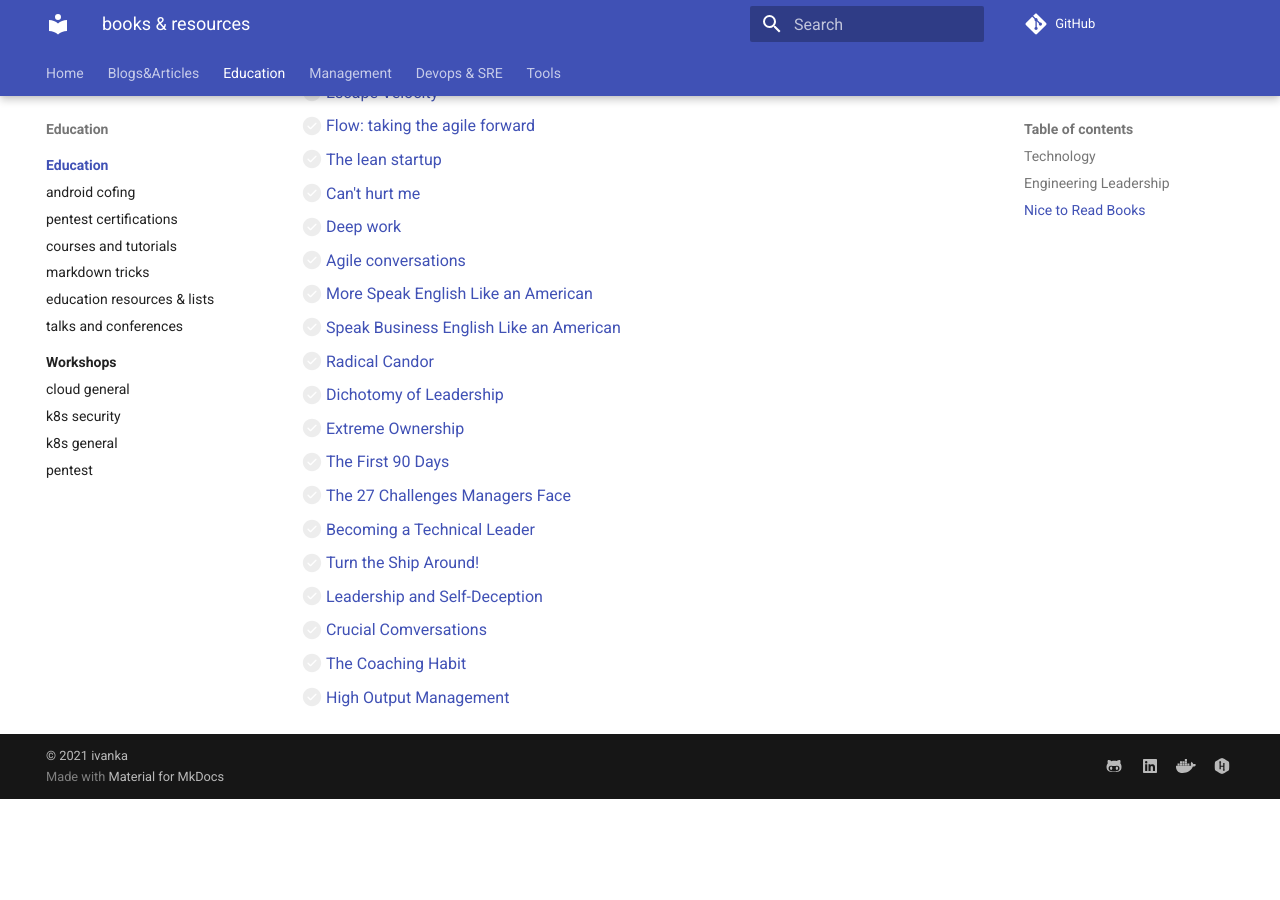
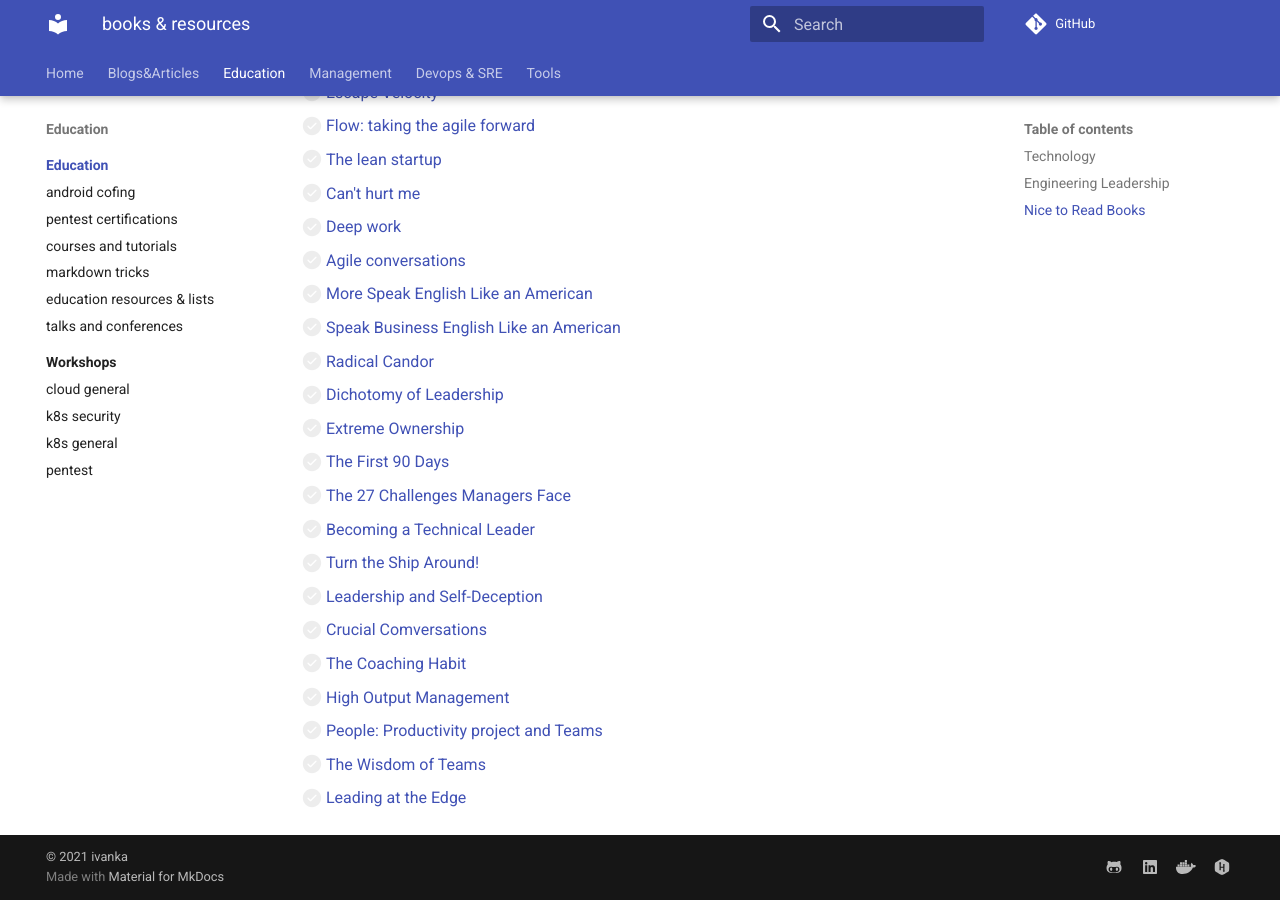
Before and after one commit to ivankatliarchuk/knowledge-base, an MkDocs documentation site: the page built from docs/education/index.md, in a window 1280 px wide and 900 px high, scrolled down 1339 px. Built offline with MkDocs 1.6.1 and Material for MkDocs 9.7.7, drawn with Linux system fonts in a browser that asks for light colours; comment, search, counter and statistics services are not loaded; before the commit the page ends 2138 px from its top, so only the background shows below that.

Commit message:
docs: leadership books

```diff
--- a/docs/education/index.md
+++ b/docs/education/index.md
@@ -65,6 +65,9 @@ published: true
 - [ ] [Crucial Comversations](https://www.goodreads.com/book/show/15014.Crucial_Conversations)
 - [ ] [The Coaching Habit](https://boxofcrayons.com/the-coaching-habit-book/)
 - [ ] [High Output Management](https://www.amazon.co.uk/High-Output-Management-Andrew-Grove/dp/0679762884)
+- [ ] [People: Productivity project and Teams](https://www.amazon.com/Peopleware-Productive-Projects-Teams-Second/dp/0932633439)
+- [ ] [The Wisdom of Teams](https://www.amazon.co.uk/Wisdom-Teams-Creating-High-Performance-Organization-ebook/dp/B004OC07B2)
+- [ ] [Leading at the Edge](https://www.amazon.co.uk/Leading-Edge-Leadership-Extraordinary-Shackletons/dp/0814405436)
 
 <!-- resources -->
 [good-bad-strategy]: https://www.goodreads.com/book/show/11721966-good-strategy-bad-strategy
```
